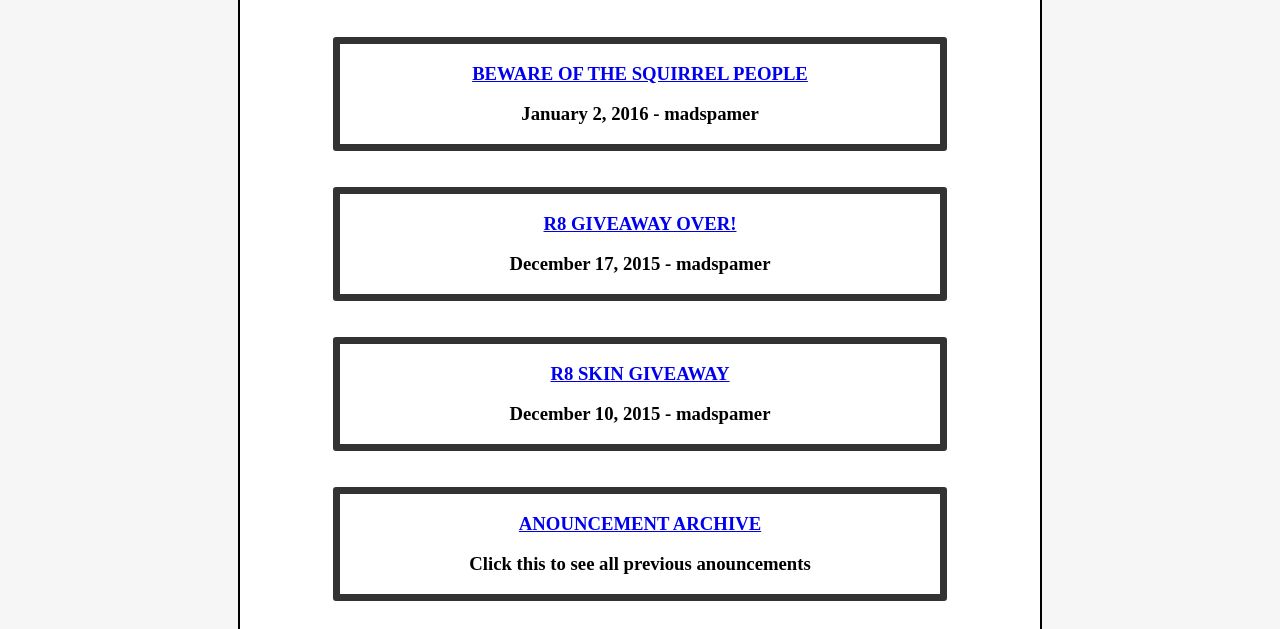
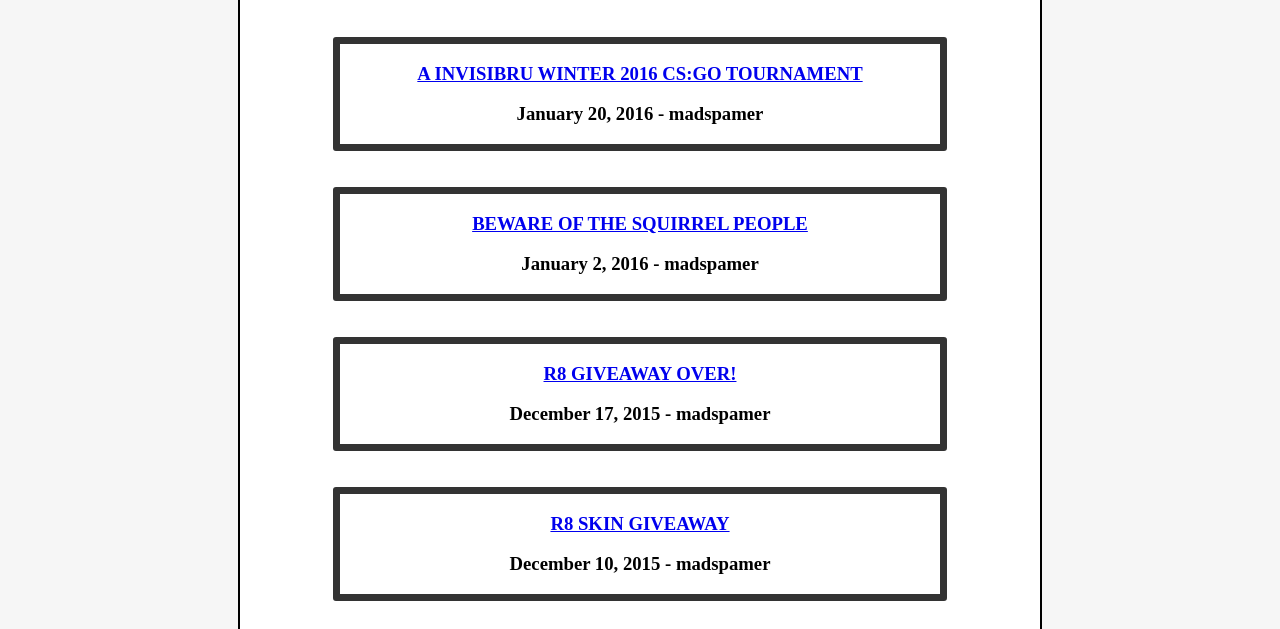
Before and after one commit to teaminvisibru/teaminvisibru, a plain HTML site: page index.html in a window 1280 px wide. Shown: the part 171-800 px from the top of the page. Drawn offline with Linux system fonts and the light colour scheme.

Commit message:
Update index.html

```diff
--- a/index.html
+++ b/index.html
@@ -134,6 +134,15 @@
 			<br>
 			<div class="announcement">
 				<h3>
+					<a href="http://steamcommunity.com/groups/invisibru#announcements/detail/937114424749474608">A
+INVISIBRU WINTER 2016 CS:GO TOURNAMENT</a>
+				</h3>
+				<h3>January 20, 2016 - madspamer</h3>
+			</div>
+			<br>
+			<br>
+			<div class="announcement">
+				<h3>
 					<a href="http://steamcommunity.com/groups/invisibru#announcements/detail/939364154738010268">BEWARE OF THE SQUIRREL PEOPLE</a>
 				</h3>
 				<h3>January 2, 2016 - madspamer</h3>
@@ -153,14 +162,6 @@
 					<a href="http://steamcommunity.com/groups/invisibru#announcements/detail/65664104541433799">R8 SKIN GIVEAWAY</a>
 				</h3>
 				<h3>December 10, 2015 - madspamer</h3>
-			</div>
-			<br>
-			<br>
-			<div class="announcement">
-				<h3>
-					<a href="comingsoon.html">ANOUNCEMENT ARCHIVE</a>
-				</h3>
-				<h3>Click this to see all previous anouncements</h3>
 			</div>
 			<br>
 			<br>
```
